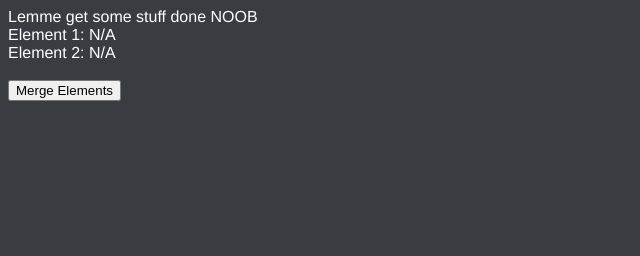
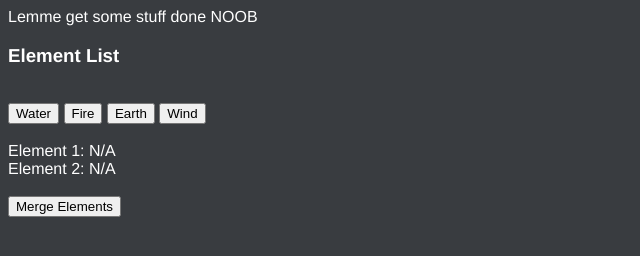
Before and after one commit to gaimn/alchemygame, a plain HTML site: page index.html in a window 1280 px wide. Shown: the whole page, without its empty margins (0-640 px from the left). Drawn offline with Linux system fonts and the light colour scheme.

Commit message:
Update index.html

```diff
--- a/index.html
+++ b/index.html
@@ -7,6 +7,9 @@
   </head>
   <body>
     Lemme get some stuff done NOOB<br>
+    <h3>Element List</h3><br>
+    <button onclick="merge("Water")">Water</button> <button onclick="merge("Fire")">Fire</button> <button onclick="merge("Earth")">Earth</button> <button onclick="merge("Wind")">Wind</button>
+    <br><br>
     Element 1: <span id="merge1">N/A</span><br>Element 2: <span id="merge2">N/A</span><br><br>
     <button id="mergeButton">Merge Elements</button>
   </body>
```
